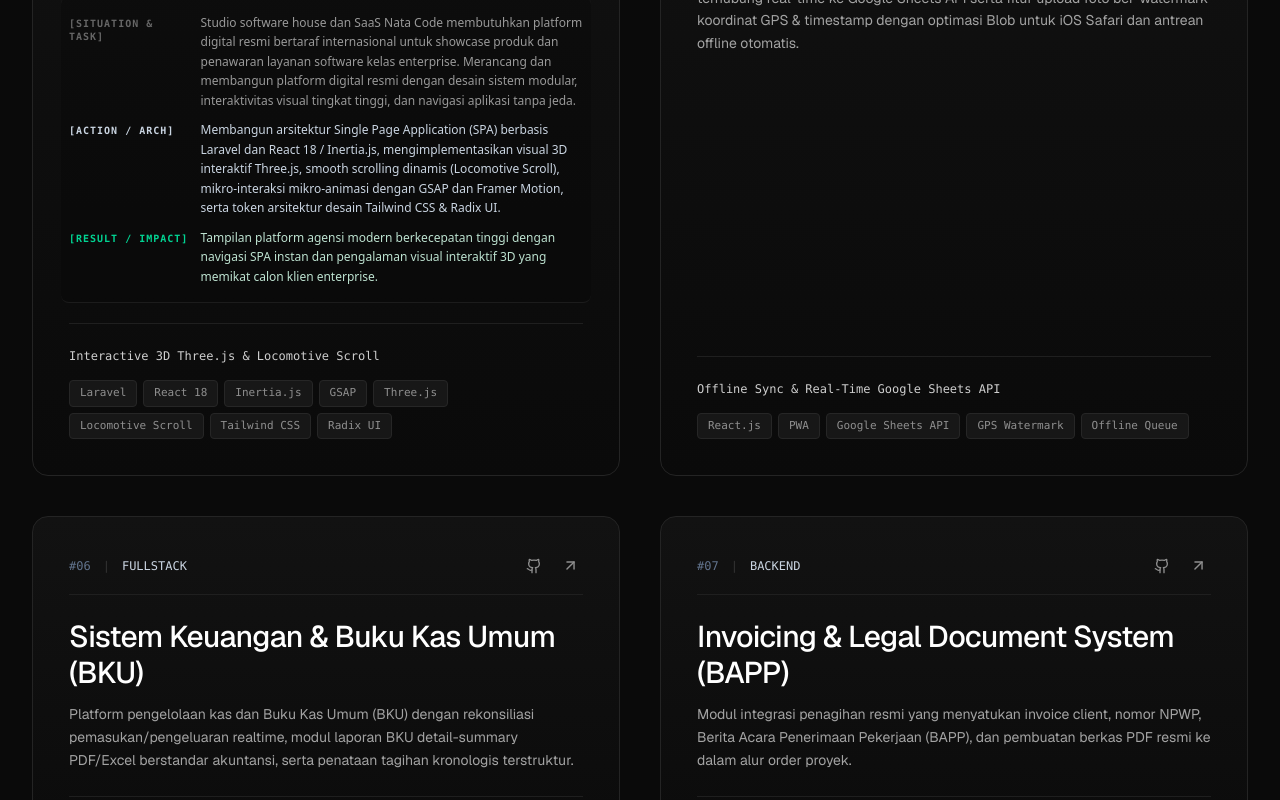
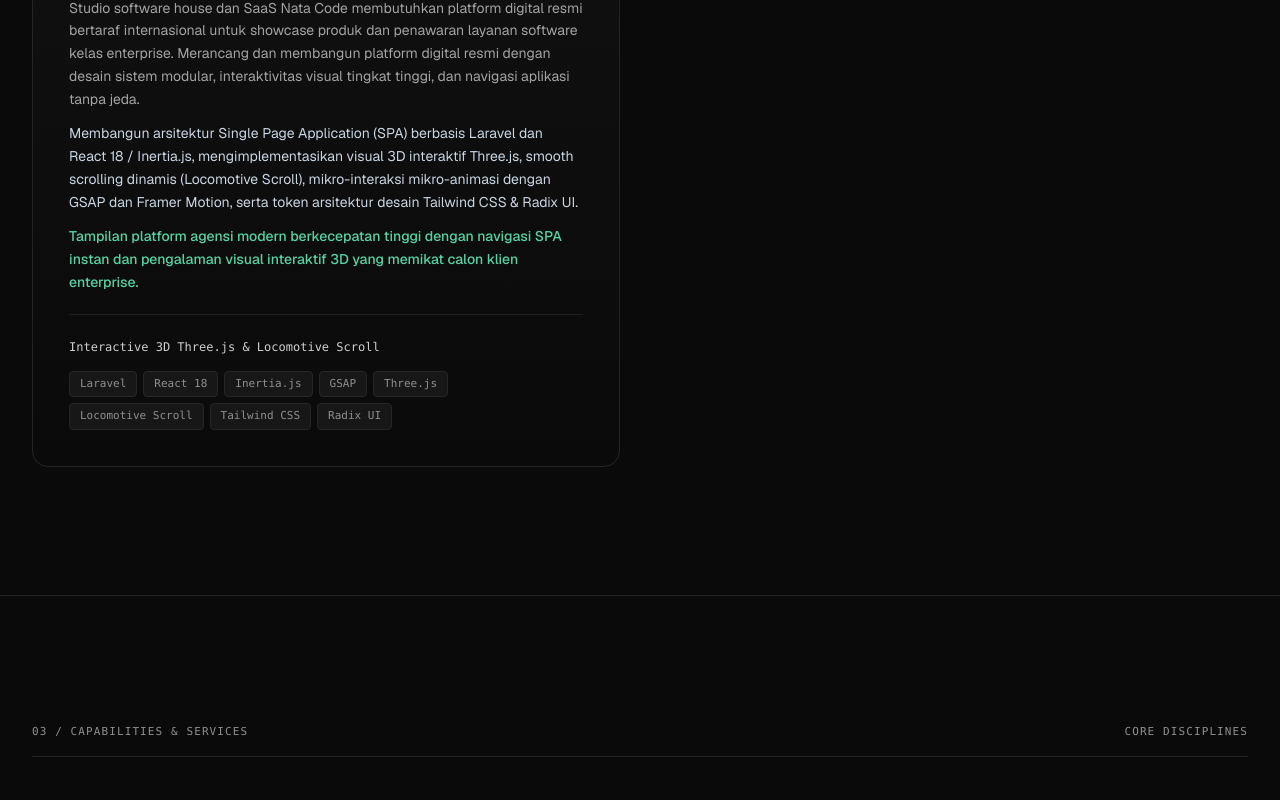
Before and after one commit to alfariziraju/portfolio, a Next.js app: page / in a window 1280 px wide. Shown: the part 5000-5800 px from the top of the page. Built offline with nearby package versions, Linux system fonts and the light colour scheme.

Commit message:
chore(projects): remove redundant projects and format STAR narrative into seamless editorial flow

```diff
--- a/src/components/Projects.jsx
+++ b/src/components/Projects.jsx
@@ -180,33 +180,18 @@ export default function Projects({ initialProjects = [] }) {
                     />
                   )}
 
-                  {/* STAR Method Case Breakdown */}
+                  {/* Editorial Flow Narrative (Context -> Action -> Impact) */}
                   {project.star ? (
-                    <div className="my-5 space-y-2.5 text-xs font-mono border-y border-[#1c1c1c] py-4 bg-black/20 -mx-2 px-2 rounded-lg">
-                      <div className="grid grid-cols-1 sm:grid-cols-12 gap-1.5 sm:gap-3 items-baseline">
-                        <span className="sm:col-span-3 text-[10px] uppercase tracking-widest text-[#666] font-semibold">
-                          [SITUATION &amp; TASK]
-                        </span>
-                        <p className="sm:col-span-9 font-sans text-xs text-[#999] leading-relaxed">
+                    <div className="my-5 space-y-3 text-sm leading-relaxed border-t border-[#1f1f1f] pt-4">
+                      <p className="text-[#a3a3a3]">
                         {project.star.situation} {project.star.task}
                       </p>
-                      </div>
-                      <div className="grid grid-cols-1 sm:grid-cols-12 gap-1.5 sm:gap-3 items-baseline">
-                        <span className="sm:col-span-3 text-[10px] uppercase tracking-widest text-slate-300 font-semibold">
-                          [ACTION / ARCH]
-                        </span>
-                        <p className="sm:col-span-9 font-sans text-xs text-slate-300 leading-relaxed">
+                      <p className="text-slate-300">
                         {project.star.action}
                       </p>
-                      </div>
-                      <div className="grid grid-cols-1 sm:grid-cols-12 gap-1.5 sm:gap-3 items-baseline">
-                        <span className="sm:col-span-3 text-[10px] uppercase tracking-widest text-emerald-400 font-semibold">
-                          [RESULT / IMPACT]
-                        </span>
-                        <p className="sm:col-span-9 font-sans text-xs text-emerald-100/90 leading-relaxed">
+                      <p className="text-emerald-300/90 font-medium">
                         {project.star.result}
                       </p>
-                      </div>
                     </div>
                   ) : (
                     /* Default Description */
--- a/src/data/portfolio.json
+++ b/src/data/portfolio.json
@@ -160,50 +160,6 @@
       "repoUrl": "https://github.com/alfariziraju",
       "isFeatured": true,
       "stats": "Interactive 3D Three.js & Locomotive Scroll"
-    },
-    {
-      "id": "field-survey-gps-pwa",
-      "title": "Field Survey PWA with GPS Watermark & Live Sheets Sync",
-      "category": "Frontend",
-      "description": "Aplikasi Progressive Web App (PWA) untuk petugas lapangan: formulir dinamis terhubung real-time ke Google Sheets API serta fitur upload foto ber-watermark koordinat GPS & timestamp dengan optimasi Blob untuk iOS Safari dan antrean offline otomatis.",
-      "tags": ["React.js", "PWA", "Google Sheets API", "GPS Watermark", "Offline Queue"],
-      "demoUrl": "https://github.com/alfariziraju",
-      "repoUrl": "https://github.com/alfariziraju",
-      "isFeatured": false,
-      "stats": "Offline Sync & Real-Time Google Sheets API"
-    },
-    {
-      "id": "sistem-keuangan-bku-madrasah",
-      "title": "Sistem Keuangan & Buku Kas Umum (BKU)",
-      "category": "Fullstack",
-      "description": "Platform pengelolaan kas dan Buku Kas Umum (BKU) dengan rekonsiliasi pemasukan/pengeluaran realtime, modul laporan BKU detail-summary PDF/Excel berstandar akuntansi, serta penataan tagihan kronologis terstruktur.",
-      "tags": ["Laravel", "React.js", "SQL", "PDF Export", "Excel Export", "Audit Trail"],
-      "demoUrl": "https://github.com/alfariziraju",
-      "repoUrl": "https://github.com/alfariziraju",
-      "isFeatured": false,
-      "stats": "Laporan BKU Detail-Summary PDF/Excel"
-    },
-    {
-      "id": "invoicing-legal-docs",
-      "title": "Invoicing & Legal Document System (BAPP)",
-      "category": "Backend",
-      "description": "Modul integrasi penagihan resmi yang menyatukan invoice client, nomor NPWP, Berita Acara Penerimaan Pekerjaan (BAPP), dan pembuatan berkas PDF resmi ke dalam alur order proyek.",
-      "tags": ["PHP", "Laravel", "PDF Generator", "Tax & NPWP", "BAPP"],
-      "demoUrl": "https://github.com/alfariziraju",
-      "repoUrl": "https://github.com/alfariziraju",
-      "isFeatured": false,
-      "stats": "BAPP, NPWP & Official PDF Document Flow"
-    },
-    {
-      "id": "school-data-automation",
-      "title": "Academic Data & Backup Automation Engine",
-      "category": "Backend",
-      "description": "Engine otomasi data sekolah dan infrastruktur: dashboard tagihan terpusat, import massal Excel/Word, kenaikan kelas otomatis, CI/CD GitHub Actions, serta backup harian database otomatis via crontab dan Telegram bot.",
-      "tags": ["Laravel", "GitHub Actions CI/CD", "Cron Jobs", "Telegram Alerts", "Batch Processing"],
-      "demoUrl": "https://github.com/alfariziraju",
-      "repoUrl": "https://github.com/alfariziraju",
-      "isFeatured": false,
-      "stats": "CI/CD GitHub Actions & Telegram Backup Alerts"
     }
   ],
   "experiences": [
```
Lines whose indentation alone changed are shown as unchanged.
